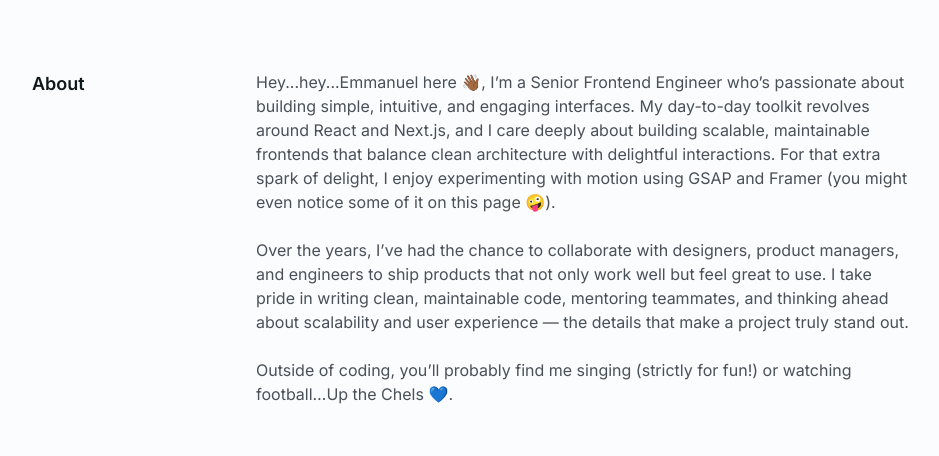
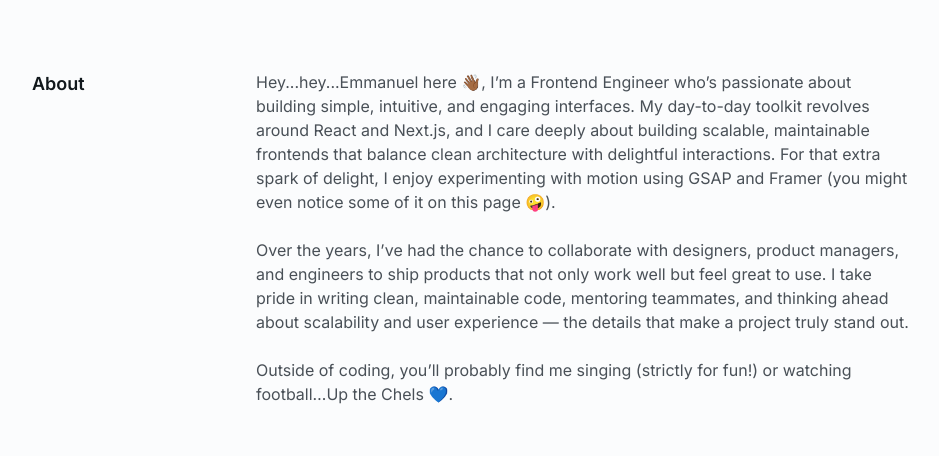
Before and after one commit to OGEmanuel/portfolio-v2, a Next.js app: page / in a window 1280 px wide. Shown: the part 448-904 px from the top of the page, without its empty margins (168-1107 px from the left). Built offline with nearby package versions, Linux system fonts and the light colour scheme.

Commit message:
update:about

```diff
--- a/app/other-sections.tsx
+++ b/app/other-sections.tsx
@@ -9,7 +9,7 @@ export const AboutSection = () => {
       <div>
         <p>
           Hey...hey...Emmanuel here 👋🏾,{' '}
-          {`I’m a Senior Frontend Engineer who’s passionate about building simple, intuitive, and engaging interfaces. My day-to-day toolkit revolves around React and Next.js, and I care deeply about building scalable, maintainable frontends that balance clean architecture with delightful interactions. For that extra spark of delight, I enjoy experimenting with motion using GSAP and Framer (you might even notice some of it on this page 🤪).`}{' '}
+          {`I’m a Frontend Engineer who’s passionate about building simple, intuitive, and engaging interfaces. My day-to-day toolkit revolves around React and Next.js, and I care deeply about building scalable, maintainable frontends that balance clean architecture with delightful interactions. For that extra spark of delight, I enjoy experimenting with motion using GSAP and Framer (you might even notice some of it on this page 🤪).`}{' '}
           <br /> <br />
           {`          Over the years, I’ve had the chance to collaborate with designers, product managers, and engineers to ship products that not only work well but feel great to use. I take pride in writing clean, maintainable code, mentoring teammates, and thinking ahead about scalability and user experience — the details that make a project truly stand out.`}{' '}
           <br />
```
